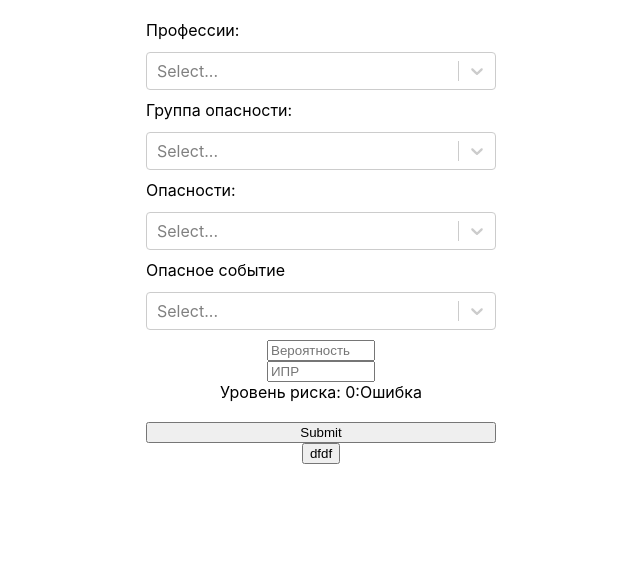
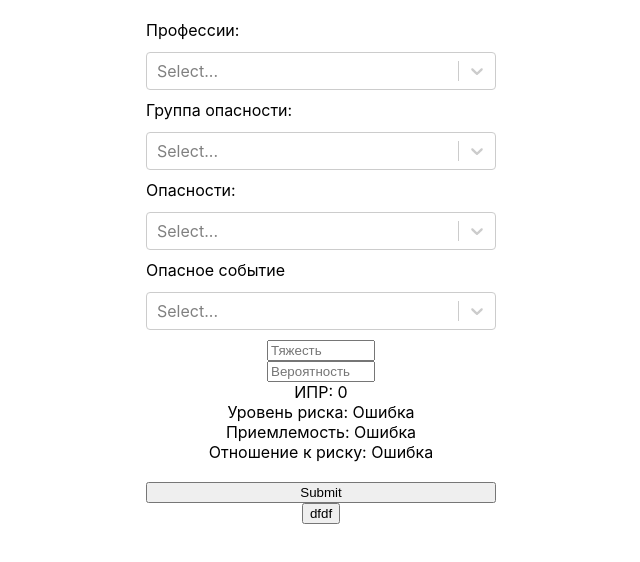
Before and after one commit to User8755/techoavia-roman, a React (Create React App) app: page / in a window 1280 px wide. Shown: the top 562 px of the page, without its empty margins (319-959 px from the left). Built offline with nearby package versions, Linux system fonts and the light colour scheme.

Commit message:
подружился с эксель

```diff
--- a/src/App.js
+++ b/src/App.js
@@ -4,9 +4,7 @@ import danger from './untils/danger';
 import prof from './untils/prof';
 import dangerEvent from './untils/dangerousEvent';
 import Select from 'react-select';
-import * as Excel from "exceljs/dist/exceljs.min.js";
-import * as ExcelProper from "exceljs";
-import { saveAs } from 'file-saver';
+import * as Excel from 'exceljs/dist/exceljs.min.js';
 import { useEffect, useState } from 'react';
 function App() {
   const [isDangerGroup, setDangerGroup] = useState({});
@@ -15,41 +13,59 @@ function App() {
   const [isDangerEventArr, setDangerEventArr] = useState([]);
   const [isArr, setArr] = useState([]);
   const [disabled, setDisabled] = useState(true);
-  const [value, setValue] = useState({
-    danger: isDangerGroup.label,
-    dangerGroup: isDanger.label,
-    dangerEvent: isDangerEvent.label,
-  });
-  const [formValue, setFormValue] = useState([]);
-  const [ipr, setIpr] = useState(0);
-  const [probability, setProbability] = useState(0);
-  const [count, setCount] = useState(0);
-  const [risk, setRisk] = useState('');
-  //var Excel = require('exceljs');
+  const [value, setValue] = useState({});
+  const [formValue, setFormValue] = useState([]); // массив для записи в таблицу
+  const [ipr, setIpr] = useState(0); // ИПР
+  const [probability, setProbability] = useState(0); // Тяжесть
+  const [risk, setRisk] = useState(''); // уровень риска
+  const [acceptability, setAcceptability] = useState(''); // приемлемость
+  const [riskAttitude, setRiskAttitude] = useState(''); // отношение к риску
+  const [heaviness, setHeaviness] = useState(0); // вероятность
+
   useEffect(() => {
-    setCount(probability * ipr);
-    if (count === 0) {
+    setIpr(probability * heaviness);
+    if (ipr === 0) {
       setRisk('Ошибка');
-    } else if (count <= 2) {
+      setAcceptability('Ошибка');
+      setRiskAttitude('Ошибка');
+    } else if (ipr <= 2) {
       setRisk('Незначительный');
-    } else if (count <= 6) {
+      setAcceptability('Приемлемый');
+      setRiskAttitude('Меры не требуются');
+    } else if (ipr <= 6) {
       setRisk('Низкий');
-    } else if (count <= 12) {
+      setAcceptability('Приемлемый');
+      setRiskAttitude('Необходимо уделить внимание');
+    } else if (ipr <= 12) {
+      setAcceptability('Допустимый');
       setRisk('Средний');
-    } else if (count <= 16) {
+      setRiskAttitude(
+        'Требуются меры по снижению уровня риска в установленные сроки'
+      );
+    } else if (ipr <= 16) {
+      setAcceptability('Неприемлемый');
       setRisk('Высокий');
-    } else if (count > 19) {
+      setRiskAttitude('Требуются неотложные меры, усовершенствования');
+    } else if (ipr > 19) {
+      setAcceptability('Неприемлемый');
       setRisk('Критический');
+      setRiskAttitude('Немедленное прекращение деятельности');
     }
-  }, [count, ipr, probability]);
+  }, [ipr, heaviness, probability]);
 
   useEffect(() => {
     setValue({
       danger: isDangerGroup.label,
       dangerGroup: isDanger.label,
       dangerEvent: isDangerEvent.label,
+      probability: probability,
+      heaviness: heaviness,
+      ipr: ipr,
+      riskAttitude: riskAttitude,
+      risk: risk,
+      acceptability: acceptability,
     });
-  }, [isDanger, isDangerEvent, isDangerGroup]);
+  }, [acceptability, heaviness, ipr, isDanger, isDangerEvent, isDangerGroup, probability, risk, riskAttitude]);
 
   useEffect(() => {
     if (isDangerGroup) {
@@ -78,20 +94,28 @@ function App() {
   };
   var FileSaver = require('file-saver');
   const table = () => {
-      const workbook = new Excel.Workbook();
-      const sheet = workbook.addWorksheet('sds');
-      sheet.columns = [
-        { header: 'Группа опасности', key: 'dangerGroup', width: 32 },
-        { header: 'Опасности', key: 'danger', width: 32 },
-        { header: 'Опасное событие.', key: 'dangerEvent', width: 32 }
-      ];
-      sheet.addRow(formValue)
-      return workbook.xlsx.writeBuffer()
-      .then(buffer => FileSaver.saveAs(new Blob([buffer]), `${Date.now()}_feedback.xlsx`))
-      .catch(err => console.log('Error writing excel export', err))
-
+    const workbook = new Excel.Workbook();
+    const sheet = workbook.addWorksheet('sds');
+    sheet.columns = [
+      { header: 'Группа опасности', key: 'danger', width: 32 },
+      { header: 'Опасности', key: 'dangerGroup', width: 32 },
+      { header: 'Опасное событие.', key: 'dangerEvent', width: 32 },
+      { header: 'Тяжесть', key: 'probability', width: 32 },
+      { header: 'Вероятность', key: 'heaviness', width: 32 },
+      { header: 'ИПР', key: 'ipr', width: 32 },
+      { header: 'Уровень риска', key: 'risk', width: 32 },
+      { header: 'Приемлемость', key: 'acceptability', width: 32 },
+      { header: 'Отношение к риску', key: 'riskAttitude', width: 20 },
+    ];
+    formValue.forEach((item) => sheet.addRow(item));
+    return workbook.xlsx
+      .writeBuffer()
+      .then((buffer) =>
+        FileSaver.saveAs(new Blob([buffer]), `${Date.now()}_feedback.xlsx`)
+      )
+      .catch((err) => console.log('Error writing excel export', err));
   };
-console.log(formValue)
+  console.log(formValue);
   return (
     <div className='App'>
       <main className='main'>
@@ -127,20 +151,21 @@ console.log(formValue)
           </label>
           <div className='form__container'>
             <input
-              type='number'
+              className='form__input'
+              placeholder='Тяжесть'
+              onChange={(evt) => setProbability(evt.target.value)}
+              required
+            ></input>
+            <input
               className='form__input'
               placeholder='Вероятность'
-              onChange={(evt) => setProbability(evt.target.value)}
+              onChange={(evt) => setHeaviness(evt.target.value)}
+              required
             ></input>
-            <input
-              type='number'
-              className='form__input'
-              placeholder='ИПР'
-              onChange={(evt) => setIpr(evt.target.value)}
-            ></input>
-            <span>
-              Уровень риска: {count}:{risk}
-            </span>
+            <span>ИПР: {ipr}</span>
+            <span>Уровень риска: {risk}</span>
+            <span>Приемлемость: {acceptability}</span>
+            <span>Отношение к риску: {riskAttitude}</span>
           </div>
           <input type='submit' className='submit'></input>
         </form>
```
